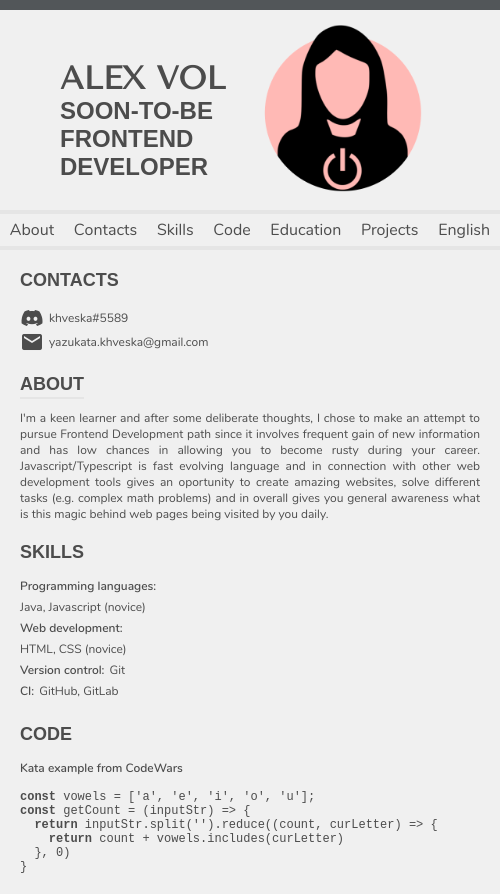
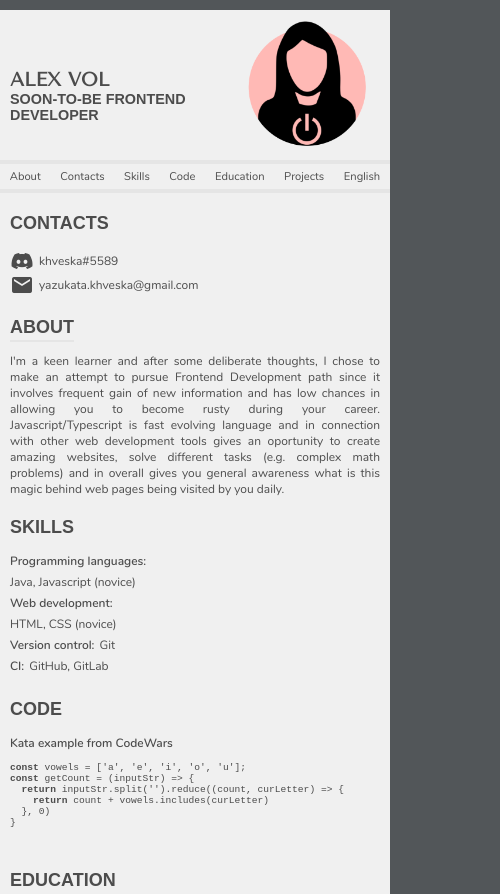
Before and after one commit to khveska/rsschool-cv, a plain HTML site: page index.html in a window 390 px wide. Shown: the top 894 px of the page, 500 px wide, since content can reach past the window. Drawn offline with Linux system fonts and the light colour scheme.

Commit message:
fix: adapt for small screen sizes

```diff
--- a/style.css
+++ b/style.css
@@ -222,22 +222,40 @@ footer {
 }
 
 @media (max-width: 900px) {
+  :root {
+    --content-padding: 0 30px;
+  }
+
   .cv-wrapper, footer {
-    width: 600px;
+    width: 100vw;
   }
 
   .sections-wrapper {
     grid-template-columns: auto;
-    padding: 0 40px;
+    justify-content: center;
   }
 }
 
 @media (max-width: 620px) {
-  .cv-wrapper, footer {
-    width: 500px;
+  :root {
+    --content-padding: 0 10px;
   }
 
-  .sections-wrapper {
-    padding: 0 20px;
+  nav {
+    font-size: 0.7em;
   }
+
+  pre {
+    font-size: 0.8em;
+  }
+
+  header {
+    font-size: 0.6em;
+  }
+
+  #avatar {
+    max-width: 150px;
+    max-height: 150px;
+  }
+
 }
```
